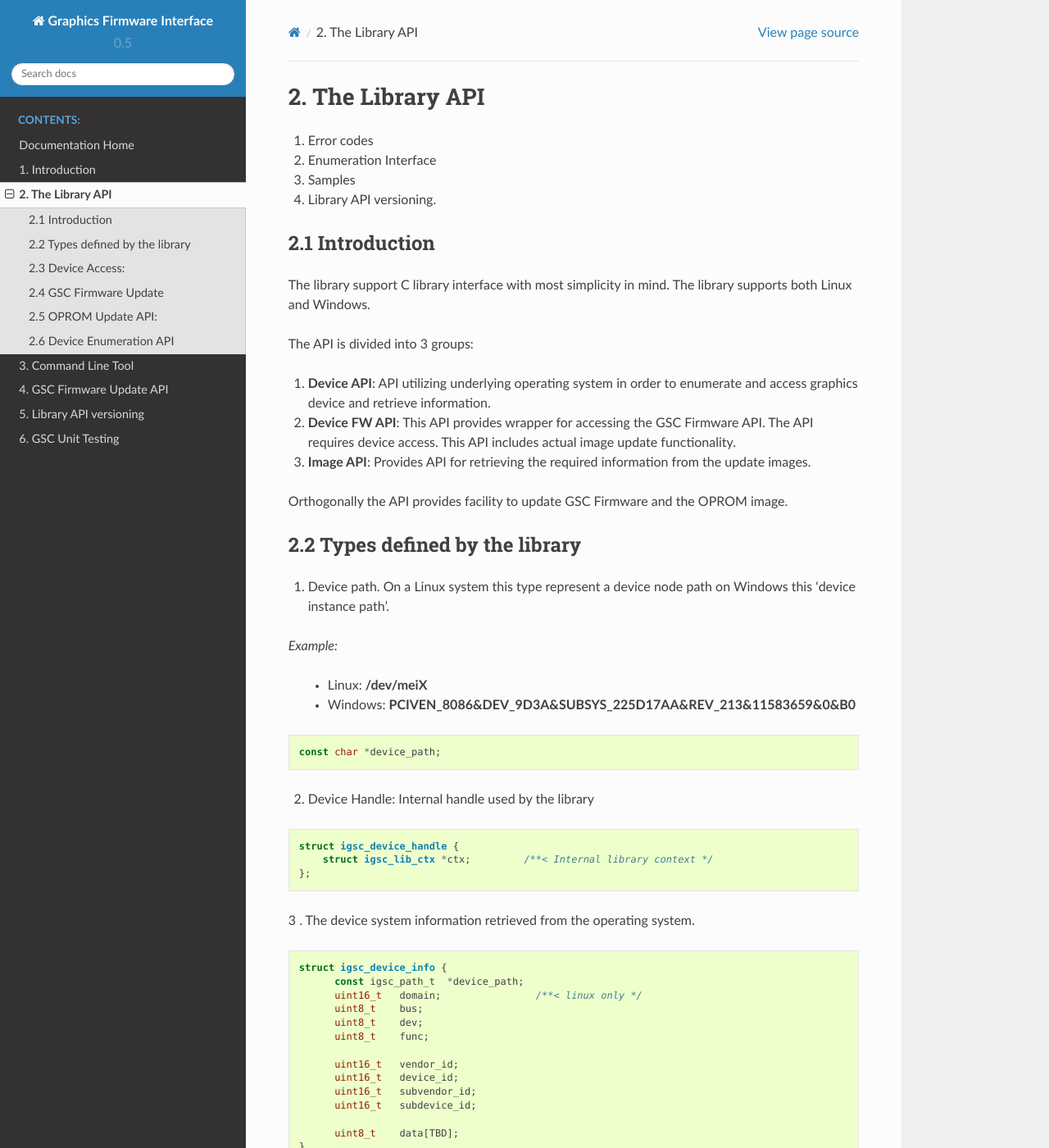
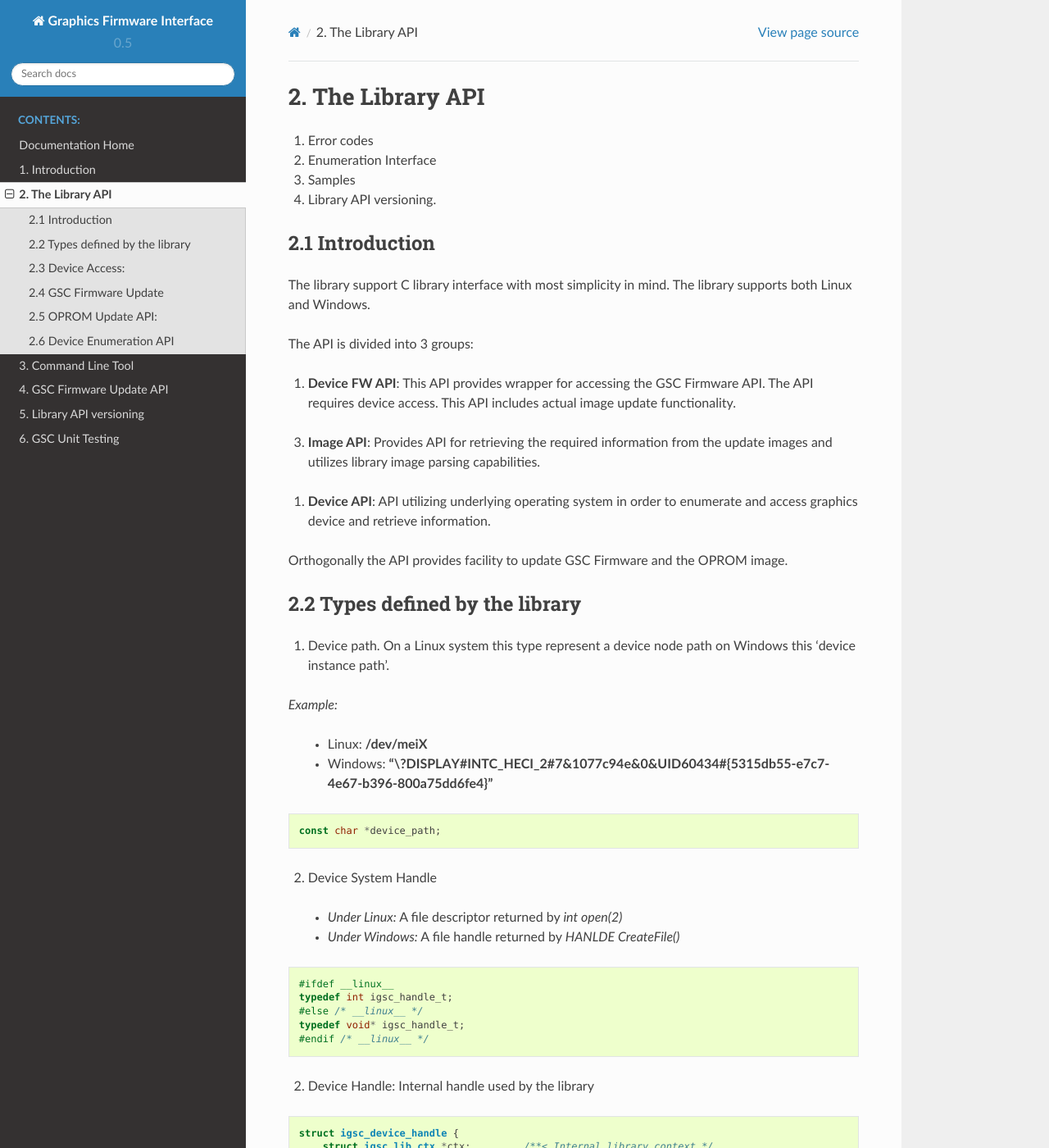
Before and after one commit to intel/igsc, a Sphinx documentation site: the page built from doc/igsc_api.rst, in a window 1280 px wide and 1400 px high. Shown: the whole window at 82% size. Built offline with Sphinx 7.4.7 and the Read the Docs theme 2.0.0, drawn with Linux system fonts in a browser that asks for light colours; formulas are drawn with MathJax 3; some of the changed text lies outside the part shown.

Commit message:
igsc: doc: fix api docs
Fix API documentation, fix example to conform to the current
API. Document system device handle.

Signed-off-by: Tomas Winkler <tomas.winkler@intel.com>

```diff
--- a/doc/igsc_api.rst
+++ b/doc/igsc_api.rst
@@ -18,15 +18,16 @@ in mind. The library supports both Linux and Windows.
 
 The API is divided into 3 groups:
 
-1. **Device API**: API utilizing underlying operating system in order
-   to enumerate and access graphics device and retrieve information.
-
-2. **Device FW API**: This API provides wrapper for accessing the GSC Firmware API.
+1. **Device FW API**: This API provides wrapper for accessing the GSC Firmware API.
    The API requires device access. This API includes actual image update
    functionality.
 
 3. **Image API**: Provides API for retrieving the required information from
-   the update images.
+   the update images and utilizes library image parsing capabilities.
+
+1. **Device API**: API utilizing underlying operating system in order
+   to enumerate and access graphics device and retrieve information.
+
 
 Orthogonally the API provides facility to update GSC Firmware and the OPROM
 image.
@@ -41,11 +42,25 @@ image.
 
     * Linux: **/dev/meiX**
 
-    * Windows: **PCI\VEN_8086&DEV_9D3A&SUBSYS_225D17AA&REV_21\3&11583659&0&B0**
+    * Windows: **"\\?\DISPLAY#INTC_HECI_2#7&1077c94e&0&UID60434#{5315db55-e7c7-4e67-b396-800a75dd6fe4}"**
 
 .. code-block:: c
 
     const char *device_path;
+
+2. Device System Handle
+
+  * *Under Linux:* A file descriptor returned by `int open(2)`
+
+  * *Under Windows:* A file handle returned by `HANLDE CreateFile()`
+
+.. code-block:: c
+
+   #ifdef __linux__
+   typedef int igsc_handle_t;
+   #else /* __linux__ */
+   typedef void* igsc_handle_t;
+   #endif /* __linux__ */
 
 
 2. Device Handle: Internal handle used by the library
@@ -159,8 +174,8 @@ The structure represents the device firmware version.
 .. code-block:: c
 
     int igsc_image_fw_version(IN  const uint8_t *buffer,
-                                  IN  uint32_t buffer_len,
-                                  OUT struct igsc_fw_version *version);
+                              IN  uint32_t buffer_len,
+                              OUT struct igsc_fw_version *version);
 
 
 4. A type of the progress function: A function provided by the caller,
@@ -333,16 +348,26 @@ information.
          uint32_t *buf;
          uint32_t buf_len;
          struct igsc_device_info device, info;
-         struct igsc_device_handle *hadnle;
+         struct igsc_device_handle *handle = NULL;
+         const char *device_path = NULL;
 
+         device_path = argv[1];
+
+         read_image(argv[2], &buf, buf_len);
+
+         igsc_device_init_by_device(&handle, device_path);
          igsc_image_oprom_init(&img, buf, buf_len);
 
-         while (igsc_image_oprom_next_device(img, &info)) {
+         while (igsc_image_oprom_next_device(img, &info))
+         {
            if (compare(device, info))
-             igsc_device_oprom_vbt_update(handle, buf, buf_len);
+           {
+             igsc_device_oprom_update(handle, IGSC_OPROM_DATA, buf, buf_len);
+           }
          }
 
          igsc_image_oprom_relese(img);
+         igsc_device_close(handle);
       }
 
 
@@ -353,15 +378,23 @@ information.
       int main(int argc, char *argv[])
       {
           struct igsc_oprom_image *img = NULL;
-          uint32_t *buf;
-          uint32_t buf_len;
-          struct igsc_device_info *device;
+          uint32_t *buf = NULL;
+          size_t buf_len = 0;
+          struct igsc_device_info device;
           struct igsc_device_handle *hadnle;
 
+          device_path = argv[1];
+
+          read_image(argv[2], &buf, buf_len);
+
+          igsc_device_init_by_device(&handle, device_path);
           igsc_image_oprom_init(&img, buf, buf_len);
 
-          if (igsc_image_oprom_match_device(img, device)) {
-             igsc_device_oprom_vbt_update(handle, buf, buf_len);
+          igsc_device_get_info(handle, &devices, sizeof(device));
+
+          if (igsc_image_oprom_match_device(img, device))
+          {
+             igsc_device_oprom_update(handle, IGSC_OPROM_CODE, buf, buf_len);
           }
 
          igsc_image_oprom_relese(img);
```
Also changed, not shown: other parts of doc/igsc_api.rst (+1 -1 lines).
